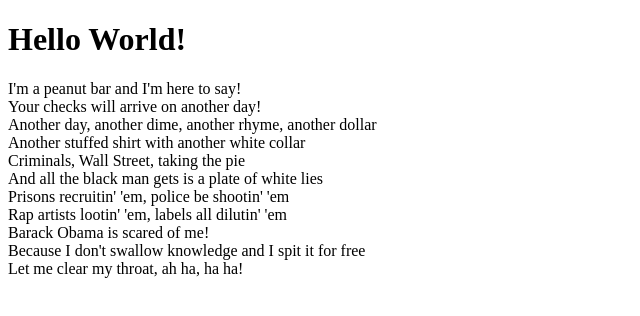
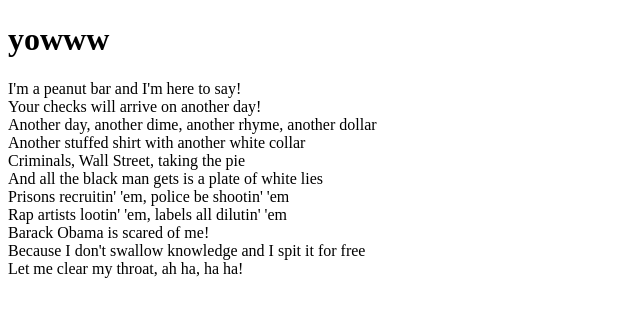
Before and after one commit to besartelezi/kahoot-but-better, a React (Create React App) app in the folder kahoot-two-electric-boogaloo/: page / in a window 1280 px wide. Shown: the top 316 px of the page, without its empty margins (0-640 px from the left). Built offline with nearby package versions, Linux system fonts and the light colour scheme.

Commit message:
added example headers

```diff
--- a/kahoot-two-electric-boogaloo/src/function-components/App.js
+++ b/kahoot-two-electric-boogaloo/src/function-components/App.js
@@ -5,7 +5,7 @@
 function App() {
     return(
     <>
-        <Header/>
+        <Header title={"yowww"}/>
         <Body/>
     </>
     )
--- a/kahoot-two-electric-boogaloo/src/function-components/Header.js
+++ b/kahoot-two-electric-boogaloo/src/function-components/Header.js
@@ -1,6 +1,9 @@
-function Header() {
+
+function Header(props) {
     return (
-        <h1>Hello World!</h1>
+        <div className={"header"}>
+            <h1>{props.title}</h1>
+        </div>
     );
 }
 
```
